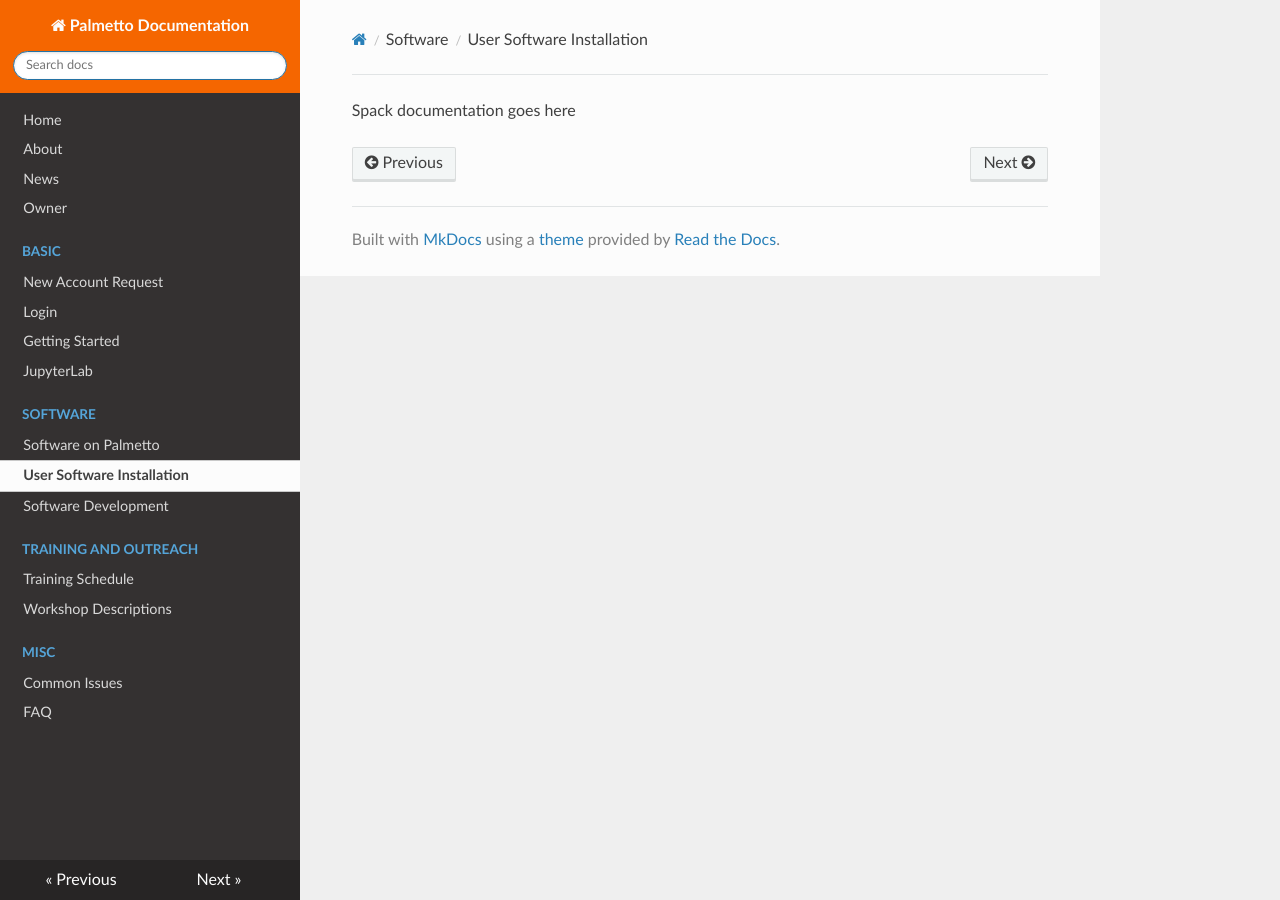
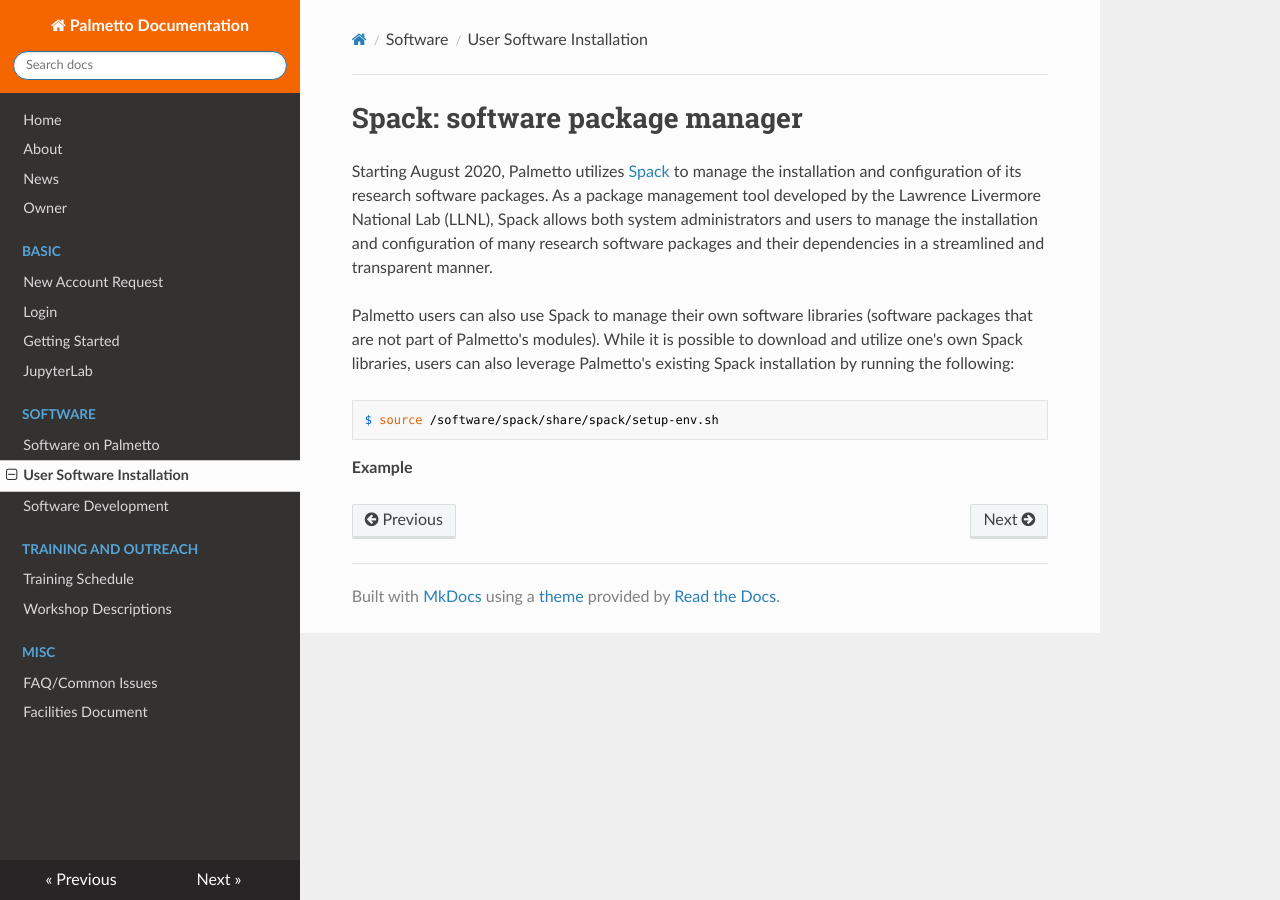
Before and after one commit to clemsonciti/palmetto-documentation, an MkDocs documentation site: the page built from docs/software/spack.md, in a window 1280 px wide. Built offline with MkDocs 1.6.1, drawn with Linux system fonts in a browser that asks for light colours; nearby versions of some CDN libraries.

Commit message:
minor update to facilities document and an initial template for spack

````diff
--- a/docs/software/spack.md
+++ b/docs/software/spack.md
@@ -1 +1,18 @@
-Spack documentation goes here
+# Spack: software package manager
+
+Starting August 2020, Palmetto utilizes [Spack](https://spack.readthedocs.io/en/latest/#) to
+manage the installation and configuration of its research software packages. As a package
+management tool developed by the Lawrence Livermore National Lab (LLNL), Spack allows both
+system administrators and users to manage the installation and configuration of many research
+software packages and their dependencies in a streamlined and transparent manner.
+
+Palmetto users can also use Spack to manage their own software libraries (software packages
+that are not part of Palmetto's modules). While it is possible to download and utilize one's
+own Spack libraries, users can also leverage Palmetto's existing Spack installation by
+running the following:
+
+```
+$ source /software/spack/share/spack/setup-env.sh
+```
+
+**Example**
--- a/mkdocs.yml
+++ b/mkdocs.yml
@@ -18,8 +18,8 @@ nav:
     - Training Schedule: training/schedule.md
     - Workshop Descriptions: training/workshop.md
   - Misc:
-    - Common Issues: faq/common.md
-    - FAQ: faq/faq.md
+    - FAQ/Common Issues: faq/common.md
+    - Facilities Document: faq/fac.md
 
 theme: readthedocs
 
````
Also changed, not shown: docs/faq/fac.md (added, +70 -0 lines), docs/faq/faq.md (deleted).
